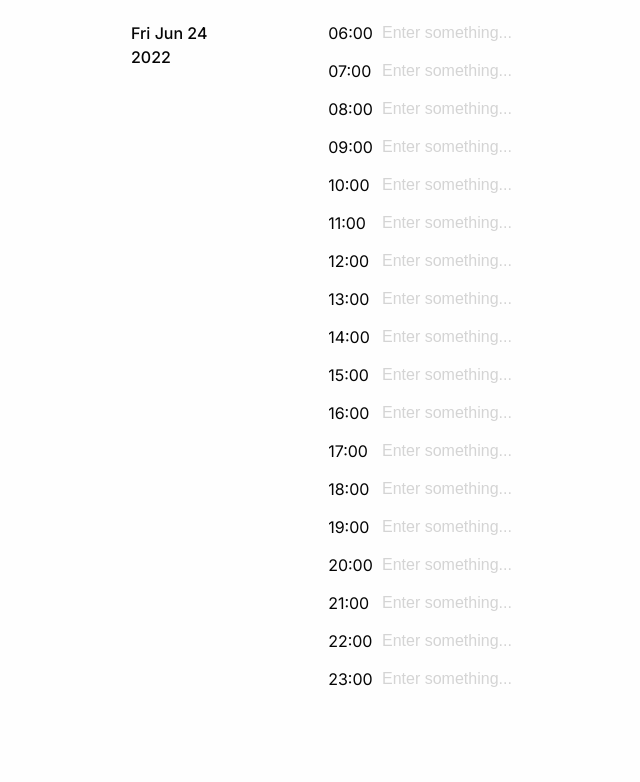
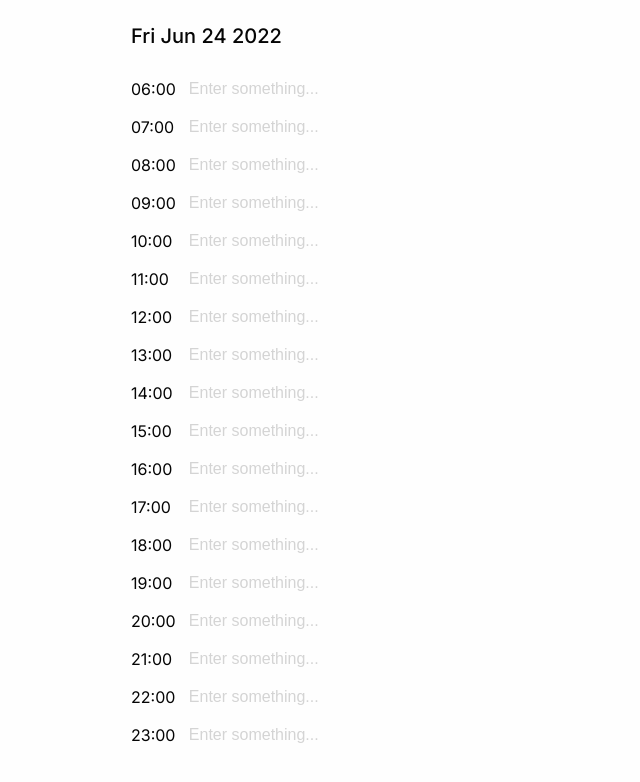
Before and after one commit to nathandorney/time-blocking, a React (Create React App) app: page / in a window 1280 px wide. Shown: the top 782 px of the page, without its empty margins (275-915 px from the left). Built offline with nearby package versions, Linux system fonts and the light colour scheme.

Commit message:
Css Updates

```diff
--- a/src/App.css
+++ b/src/App.css
@@ -119,7 +119,8 @@ a:hover {
 
 .container {
   display: flex;
-  gap: 5rem;
+  flex-direction: column;
+  gap: 1rem;
 }
 
 /* Call to action */
@@ -160,6 +161,7 @@ a:hover {
 .date {
   font-weight: 500;
   padding: 0.3rem 0;
+  font-size: 1.25rem;
 }
 
 /* Form Styling */
```
